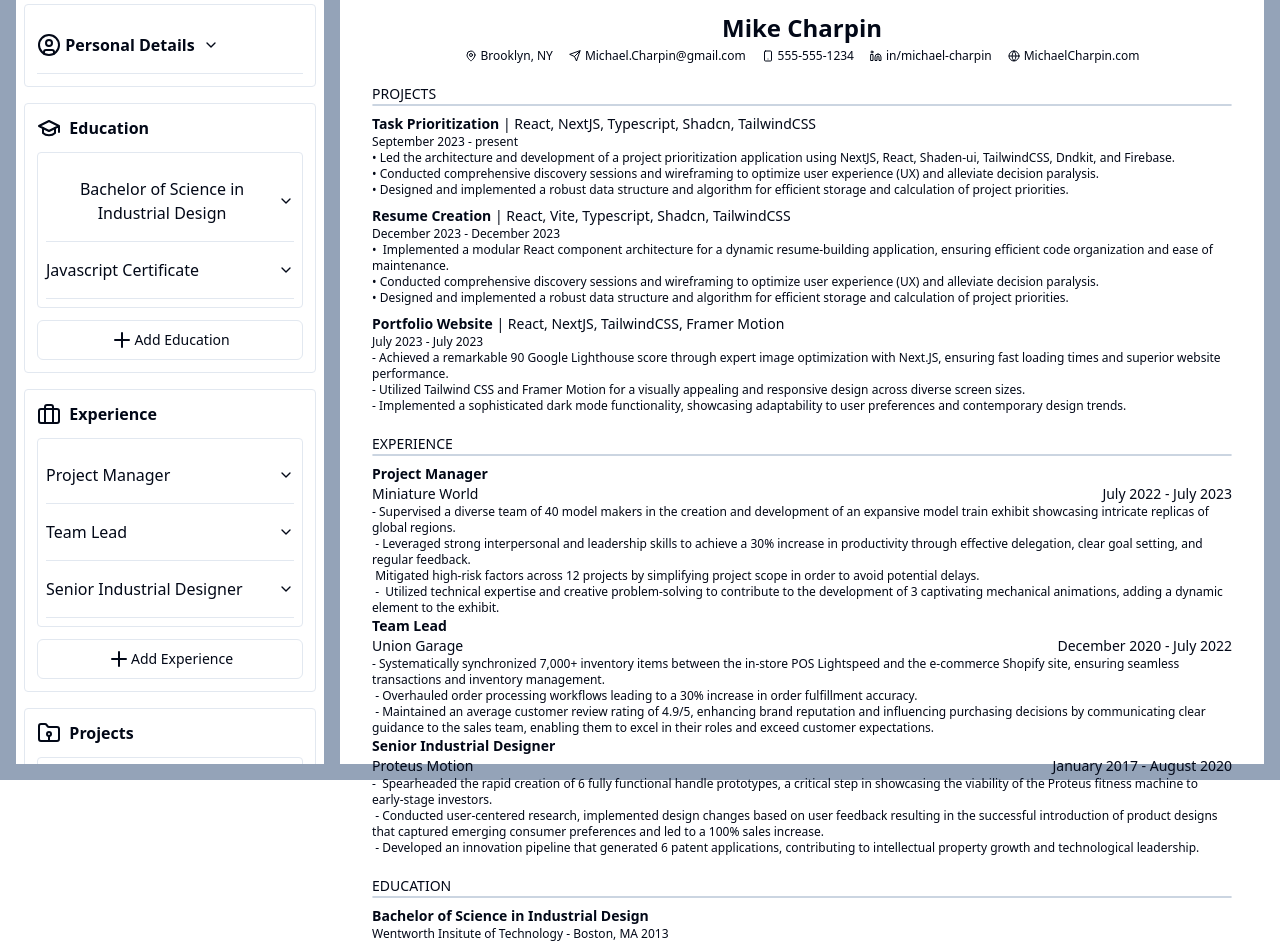
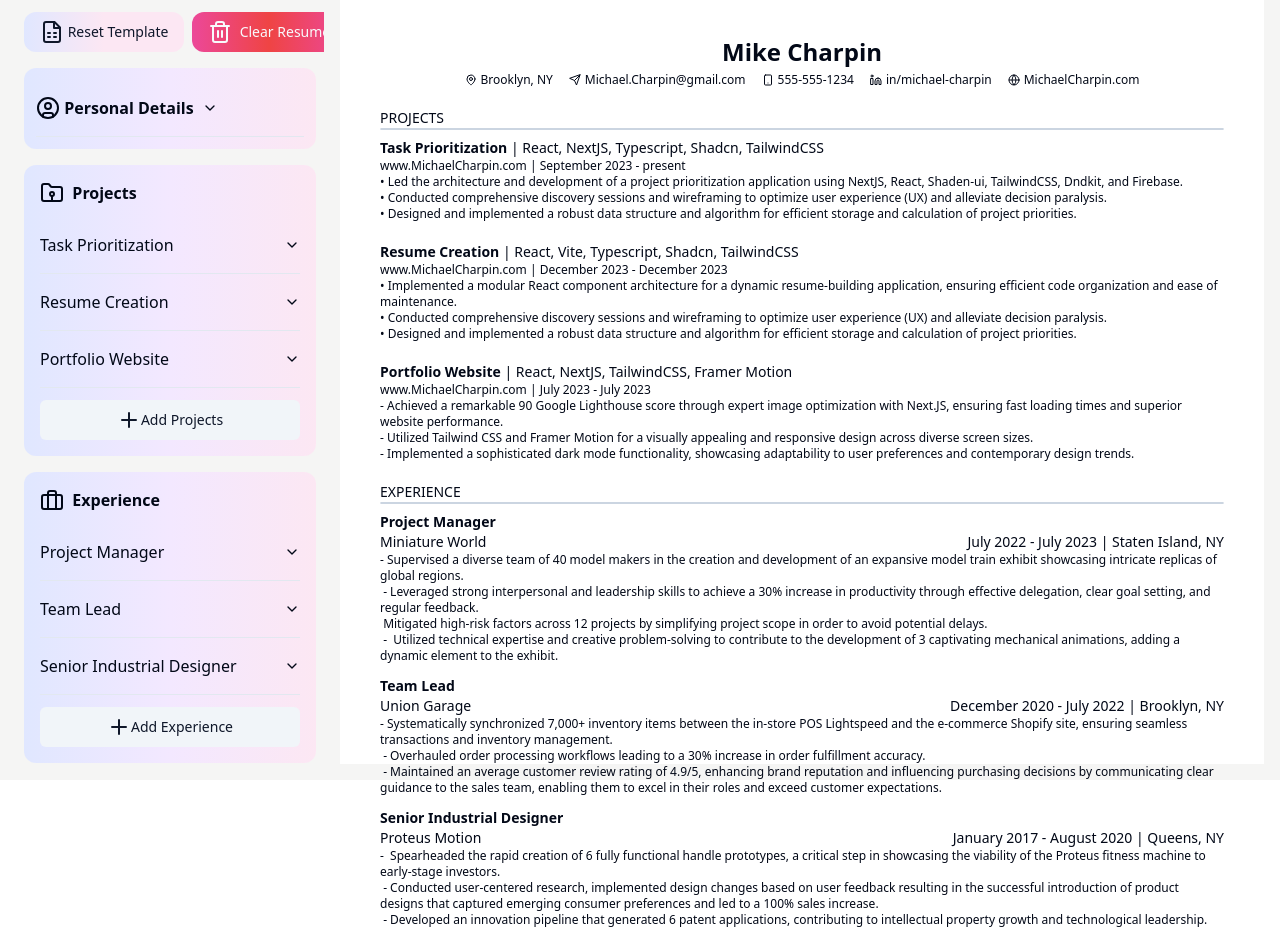
Before and after one commit to MikeCharpin/ResumeBuilder, a React (Vite) app: page / in a window 1280 px wide. Shown: the part 20-964 px from the top of the page. Built offline with nearby package versions, Linux system fonts and the light colour scheme.

Commit message:
Styling and formatting.

```diff
--- a/src/App.tsx
+++ b/src/App.tsx
@@ -120,7 +120,7 @@ function App() {
 
 
   return (
-  <div className="flex items-start justify-between bg-slate-400 h-screen gap-4 p-4">
+  <div className="flex items-start justify-between bg-stone-100 h-screen gap-4 p-4">
     <Sidebar
       handlePersonalInfoChange={handlePersonalInfoChange}
       handleSectionChange={handleSectionChange}
--- a/src/components/AddPersonalInfo.tsx
+++ b/src/components/AddPersonalInfo.tsx
@@ -25,7 +25,7 @@ export default function AddPersonalInfo({ onChange, fullName, email, phoneNumber
         onChange(e as React.ChangeEvent<HTMLInputElement>)
     }
     return(
-        <div className="flex flex-col gap-1 p-3 border border-solid rounded-sm">
+        <div className="flex flex-col gap-1 p-3 rounded-xl bg-gradient-to-r from-indigo-100 via-purple-100 to-pink-100">
             <Accordion type="single" collapsible>
             <AccordionItem value="item-1">
                 <div className="flex items-center">
--- a/src/components/ExpandSidebarSection.tsx
+++ b/src/components/ExpandSidebarSection.tsx
@@ -7,7 +7,6 @@ import {
   } from "@/components/ui/accordion"
 
 import { Button } from "./ui/button"
-import EducationForm from "./EducationForm"
 import { PlusIcon } from "lucide-react"
 
 export type ExpandSidebarSectionProps = {
@@ -22,11 +21,11 @@ export type ExpandSidebarSectionProps = {
 
 export default function ExpandSidebarSection({sectionName, sectionState, FormComponent, handleSectionChange, FormIcon, createForm}: ExpandSidebarSectionProps) {
     return(
-        <div className="flex flex-col p-3 gap-3 border border-solid rounded-sm">
+        <div className="flex flex-col p-4 gap-3  rounded-xl bg-gradient-to-r from-indigo-100 via-purple-100 to-pink-100">
             <div className="flex font-bold">
                <FormIcon /> &nbsp; {sectionName}
             </div>
-            <div className="border border-solid rounded-sm p-2">
+            <div className=" rounded-sm ">
             <Accordion type="multiple" >
                 {sectionState.map((sectionBlockState) =>
                     <AccordionItem value={sectionBlockState.sectionBlockId}>
@@ -44,7 +43,7 @@ export default function ExpandSidebarSection({sectionName, sectionState, FormCom
 
 
             </div>
-            <Button variant="outline" onClick={createForm}><PlusIcon />Add {sectionName}</Button>
+            <Button variant="secondary" onClick={createForm} ><PlusIcon />Add {sectionName}</Button>
         </div>
 
     )
--- a/src/components/Resume.tsx
+++ b/src/components/Resume.tsx
@@ -8,7 +8,7 @@ type ResumeProps = {
 
 export default function Resume({ personalInfo, sectionsState }: ResumeProps) {
     return (
-        <div className="bg-white w-3/4 h-full p-4">
+        <div className="bg-white w-3/4 h-full py-10 px-6">
             <ResumeHeader
                 fullName={personalInfo.fullName}
                 email={personalInfo.email}
@@ -39,6 +39,15 @@ export default function Resume({ personalInfo, sectionsState }: ResumeProps) {
                 </div>
                 <div className='pb-1'>
                     <div className='text-sm font-thin'>
+                        INVOLVEMENT
+                    </div>
+                    <div className='border border-solid w-full border-slate-300 rounded-full' />
+                    <InvolvementSection
+                        involvementSection={sectionsState.involvementInfo}
+                    />
+                </div>
+                <div className='pb-1'>
+                    <div className='text-sm font-thin'>
                         EDUCATION
                     </div>
                     <div className='border border-solid w-full border-slate-300 rounded-full' />
@@ -46,15 +55,7 @@ export default function Resume({ personalInfo, sectionsState }: ResumeProps) {
                         educationSection={sectionsState.educationInfo}
                     />
                 </div>
-                <div className='pb-1'>
-                    <div className='text-sm font-thin'>
-                        INVOLVEMENT
-                    </div>
-                    <div className='border border-solid w-full border-slate-300 rounded-full' />
-                    <InvolvementSection
-                        involvementSection={sectionsState.involvementInfo}
-                    />
-                </div>
+
             </div>
         </div>
     )
@@ -103,7 +104,7 @@ function ResumeHeader({fullName, email, location, linkedin, website, phoneNumber
 
 function ProjectSection({projectSection}: any) {
     return (
-        <div>
+        <div className='w-full flex flex-col gap-3' >
             {projectSection.map((project: any) =>
             <div>
                     <div className="flex pt-2">
@@ -115,9 +116,9 @@ function ProjectSection({projectSection}: any) {
                         </div>
                     </div>
                     <div className='text-xs'>
-                        {project.projectStartDate} - {project.projectEndDate}
+                        {project.projectLink}   | {project.projectStartDate} - {project.projectEndDate}
                     </div>
-                    <div className='text-xs whitespace-pre-wrap'>
+                    <div className='text-xs whitespace-pre-line'>
                         {project.projectDesc}
                     </div>
                 </div>
@@ -128,7 +129,7 @@ function ProjectSection({projectSection}: any) {
 
 function ExperienceSection({experienceSection}: any) {
     return (
-        <div className='w-full flex flex-col pt-2'>
+        <div className='w-full flex flex-col pt-2 gap-3'>
             {experienceSection.map((sectionBlock: any) =>
                 <div>
                     <div className="text-sm font-semibold">
@@ -139,7 +140,7 @@ function ExperienceSection({experienceSection}: any) {
                             {sectionBlock.experienceBusinessName}
                         </div>
                         <div>
-                            {sectionBlock.experienceStartDate} - {sectionBlock.experienceEndDate}
+                            {sectionBlock.experienceStartDate} - {sectionBlock.experienceEndDate} | {sectionBlock.experienceLocation}
                         </div>
                     </div>
                     <div className='text-xs whitespace-pre-wrap'>
@@ -158,14 +159,14 @@ type EducationSectionProps ={
 
 function EducationSection({educationSection}: EducationSectionProps) {
     return (
-        <div className='w-full flex flex-col pt-2'>
+        <div className='w-full flex flex-col pt-2 gap-3'>
             {educationSection.map((education: any) =>
                 <div>
                     <div className='text-sm font-semibold'>
                         {education.title}
                     </div>
                     <div className='text-xs'>
-                        {education.educationSchoolName} - {education.educationLocation} {education.educationEndDate}
+                        {education.educationSchoolName} - {education.educationLocation} - {education.educationEndDate}
                     </div>
                 </div>
             )}
@@ -183,7 +184,7 @@ function InvolvementSection({involvementSection}: any) {
                 {involvement.title}
             </div>
             <div className='text-xs'>
-                {involvement.involvementStartDate} - {involvement.involvementEndDate}
+                {involvement.involvementPosition}  -  {involvement.involvementStartDate} - {involvement.involvementEndDate}
             </div>
             <div className='text-xs whitespace-pre-wrap'>
                 {involvement.involvementDesc}
--- a/src/components/Sidebar.tsx
+++ b/src/components/Sidebar.tsx
@@ -39,7 +39,15 @@ export default function Sidebar({
 }: SidebarProps) {
 
   return (
-    <div className="flex flex-col gap-4 bg-white h-full w-1/4 p-2 overflow-auto">
+    <div className="flex flex-col  gap-4 h-full w-1/4 px-2 py-4 overflow-auto scrollbar-thin scrollbar-thumb-pink-200 scrollbar-track-indigo-100 overflow-y-scroll scrollbar-thumb-rounded-full scrollbar-track-rounded-full">
+    <div className="flex gap-2">
+        <Button onClick={templateData} variant={"secondary"} className="rounded-xl bg-gradient-to-r from-indigo-100 via-pink-100 to-pink-100">
+            <FileSpreadsheetIcon />&nbsp;Reset Template
+        </Button>
+        <Button onClick={clearResume} variant={"destructive"} className="rounded-xl bg-gradient-to-r from-pink-500 via-red-500 to-pink-500">
+            <Trash2Icon />&nbsp; Clear Resume
+        </Button>
+    </div>
         <AddPersonalInfo
             onChange={handlePersonalInfoChange}
             fullName={personalInfo.fullName}
@@ -49,7 +57,30 @@ export default function Sidebar({
             website={personalInfo.website}
             phoneNumber={personalInfo.phoneNumber}
         />
-
+        <ExpandSidebarSection
+            handleSectionChange={handleSectionChange}
+            sectionState={sectionsState.projectInfo}
+            sectionName="Projects"
+            FormComponent={ProjectsForm}
+            FormIcon={ FolderRootIcon }
+            createForm={createProjectForm}
+        />
+        <ExpandSidebarSection
+            handleSectionChange={handleSectionChange}
+            sectionState={sectionsState.experienceInfo}
+            sectionName="Experience"
+            FormComponent={ExperienceForm}
+            FormIcon={ BriefcaseIcon }
+            createForm={createExperienceForm}
+        />
+        <ExpandSidebarSection
+            handleSectionChange={handleSectionChange}
+            sectionState={sectionsState.involvementInfo}
+            sectionName="Involvement"
+            FormComponent={InvolvementForm}
+            FormIcon={ HeartHandshakeIcon }
+            createForm={createInvolvementForm}
+        />
         <ExpandSidebarSection
             handleSectionChange={handleSectionChange}
             sectionState={sectionsState.educationInfo}
@@ -58,36 +89,8 @@ export default function Sidebar({
             FormIcon={GraduationCapIcon}
             createForm={createEducationForm}
         />
-        <ExpandSidebarSection
-            handleSectionChange={handleSectionChange}
-            sectionState={sectionsState.experienceInfo}
-            sectionName="Experience"
-            FormComponent={ExperienceForm}
-            FormIcon={ BriefcaseIcon }
-            createForm={createExperienceForm}
 
-        />
-        <ExpandSidebarSection
-            handleSectionChange={handleSectionChange}
-            sectionState={sectionsState.projectInfo}
-            sectionName="Projects"
-            FormComponent={ProjectsForm}
-            FormIcon={ FolderRootIcon }
-            createForm={createProjectForm}
 
-        />
-        <ExpandSidebarSection
-            handleSectionChange={handleSectionChange}
-            sectionState={sectionsState.involvementInfo}
-            sectionName="Involvement"
-            FormComponent={InvolvementForm}
-            FormIcon={ HeartHandshakeIcon }
-            createForm={createInvolvementForm}
-
-        />
-        <Button variant={"secondary"} onClick={templateData}><FileSpreadsheetIcon />&nbsp;Reset Template
-        </Button>
-        <Button onClick={clearResume} variant={"destructive"}><Trash2Icon />&nbsp;Clear Resume</Button>
     </div>
   )
 }
```
